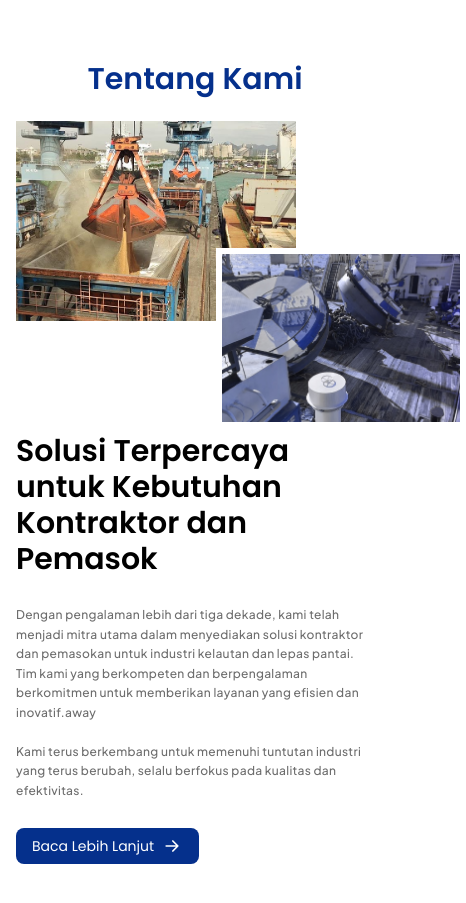
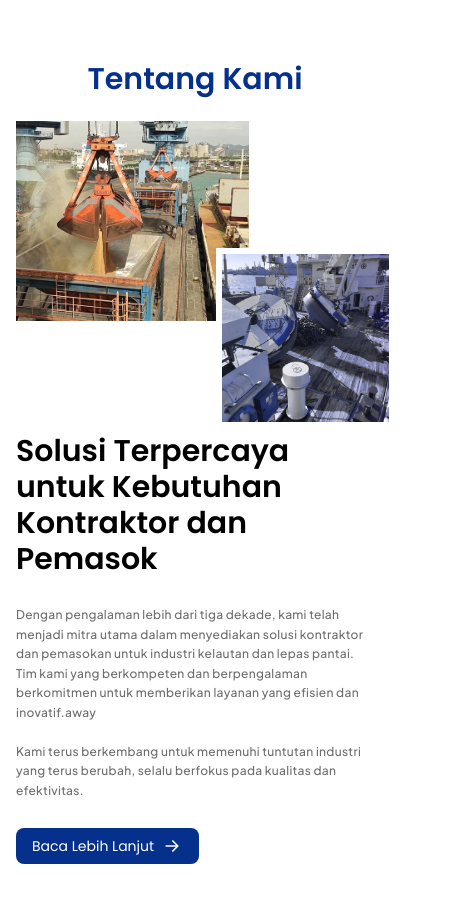
Before and after one commit to Hilmy222/cv-mekarsari, a website: page index-id.html in a window 390 px wide. Shown: the part 836-1739 px from the top of the page, 466 px wide, since content can reach past the window. Drawn offline with Linux system fonts and the light colour scheme.

Commit message:
width about

```diff
--- a/index-id.html
+++ b/index-id.html
@@ -154,8 +154,8 @@
     <h1 class="text-3xl font-semibold text-mekarsari text-center pb-6">Tentang Kami</h1>
     <div class="flex flex-col md:flex-row">
     <div class="relative">
-     <img src="dist/img/example.jpg" alt="" class="w-[280px] h-[200px] md:w-[400px] md:h-[310px] object-cover">
-     <img src="dist/img/Porudksi.jpg" alt="" class="w-[250px] h-[180px] md:w-[330px] md:h-[240px] object-cover absolute top-[15vh] md:top-[20vh] left-[200px] md:left-[260px] bg-white p-1.5">
+     <img src="dist/img/example.jpg" alt="" class="w-[65%] h-[200px] md:w-[400px] md:h-[310px] object-cover">
+     <img src="dist/img/Porudksi.jpg" alt="" class="w-1/2 h-[180px] md:w-[330px] md:h-[240px] object-cover absolute top-[15vh] md:top-[20vh] left-[200px] md:left-[260px] bg-white p-1.5">
     </div>
     <div class="mt-28 md:mt-0 md:w-1/2 md:ml-80">
       <h1 class="font-semibold text-3xl">Solusi Terpercaya untuk Kebutuhan Kontraktor dan Pemasok</h1>
```
Also changed, not shown: src/output.css.
